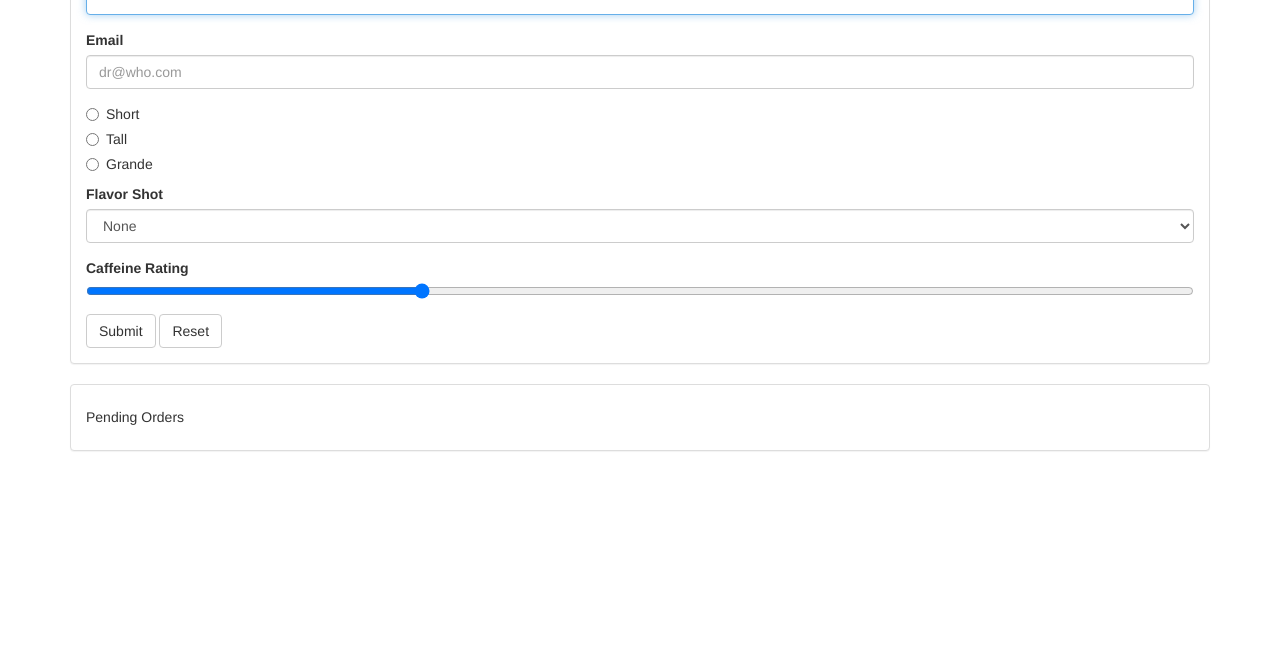
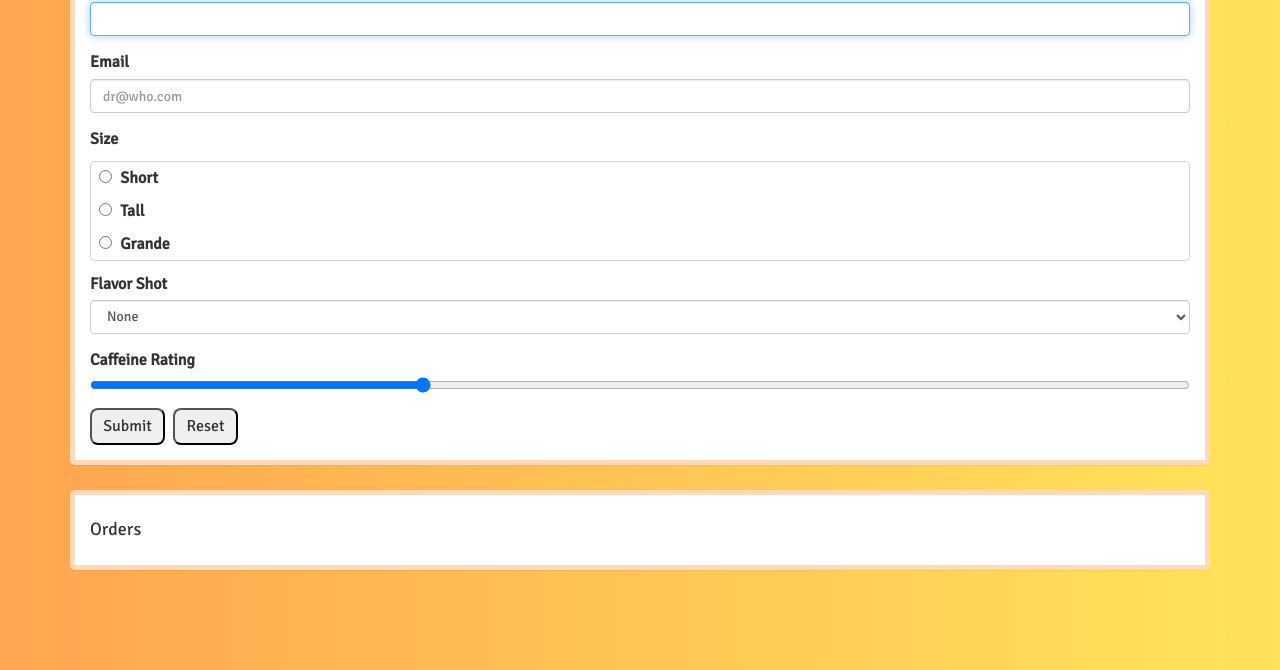
Before and after one commit to running-on-sunshine/coffeeOrder, a plain HTML site: page index.html in a window 1280 px wide. Shown: the part 130-800 px from the top of the page. Drawn offline with nearby package versions, Linux system fonts and the light colour scheme; no server answers.

Commit message:
Reorganized form layout and styling

```diff
--- a/index.html
+++ b/index.html
@@ -2,8 +2,9 @@
 <html>
   <head>
     <meta charset="utf-8"/>
-    <title>coffeerun</title>
+    <title>coffeeRun</title>
     <link rel="stylesheet" href="https://cdnjs.cloudflare.com/ajax/libs/twitter-bootstrap/3.3.7/css/bootstrap.min.css"/>
+    <link href="https://fonts.googleapis.com/css?family=Pacifico|Signika" rel="stylesheet">
     <link rel="stylesheet" href="stylesheets/styles.css"/>
   </head>
   <body class="container">
@@ -11,9 +12,9 @@
       <h1>CoffeeRun</h1>
     </header>
     <section>
-      <div class="panel panel-default">
+      <div class="panel">
         <div class="panel-body">
-          <form class="coffeeOrderForm">
+          <form class="coffee-order-form">
             <div class="form-group">
               <label for="coffeeOrder">Coffee Order</label>
               <input class="form-control coffeeOrder" name="coffee" autofocus>
@@ -22,27 +23,26 @@
               <label for="emailInput">Email</label>
               <input class="form-control emailInput" type="email" name="emailAddress" value="" placeholder="dr@who.com">
             </div>
-            <div class="radio">
-              <label>
-                <input type="radio" name="size" value="short">
-                Short
-              </label>
-            </div>
-            <div class="radio">
-              <label>
-                <input type="radio" name="size" value="tall">
-                Tall
-              </label>
-            </div>
-            <div class="radio">
-              <label>
-                <input type="radio" name="size" value="grande">
-                Grande
-              </label>
+            <div class-="form-group">
+              <label for="size">Size</label>
+              <div class="size">
+                <p>
+                  <input type="radio" name="size" value="short">
+                  <label for="size_short"> Short</label>
+                </p>
+                <p>
+                  <input type="radio" name="size" value="tall">
+                  <label for="size_tall"> Tall</label>
+                </p>
+                <p>
+                  <input type="radio" name="size" value="grande">
+                  <label for"size_grande"> Grande</label>
+                </p>
+              </div>
             </div>
             <div class="form-group">
               <label for="flavorShot">Flavor Shot</label>
-              <select class="form-control flavorShot" name="flavor">
+              <select class="form-control flavor" name="flavor">
                 <option value="none">None</option>
                 <option value="caramel">Caramel</option>
                 <option value="almond">Almond</option>
@@ -53,19 +53,16 @@
               <label for="strengthLevel">Caffeine Rating</label>
               <input name="strength" type="range" value="30">
             </div>
-            <button type="submit" class="btn btn-default">Submit</button>
-            <button type="reset" class="btn btn-default">Reset</button>
+            <button type="submit" class="button">Submit</button>
+            <button type="reset" class="button">Reset</button>
           </form>
         </div>
       </div>
     </section>
-    <div class="panel panel-default">
+    <div class="panel">
         <div class="panel-body">
-          <div class="orderList">
-            <h5>Pending Orders</h5>
-            <div class="incomingOrders">
-            </div>
-          <div>
+          <h4>Orders</h4>
+          <div class="orders-list"></div>
         </div>
     </div>
     <script src="https://code.jquery.com/jquery-3.2.1.min.js"></script>
--- a/scripts/main.js
+++ b/scripts/main.js
@@ -1,5 +1,5 @@
-var coffeeOrderForm = document.querySelector('.coffeeOrderForm');
-var incomingOrders = document.querySelector('.incomingOrders');
+var coffeeOrderForm = document.querySelector('.coffee-order-form');
+var ordersList = document.querySelector('.orders-list');
 var orders = [];
 var url = 'https://dc-coffeerun.herokuapp.com/api/coffeeorders';
 
@@ -46,7 +46,7 @@ var clearDisplay = function () {
 var displayOrders = function () {
     clearDisplay();
     orders.forEach(function (order) {
-        incomingOrders.appendChild(ordersSummaryContainer(order));
+        ordersList.appendChild(ordersSummaryContainer(order));
     })
 };
 
@@ -66,7 +66,7 @@ var buildButton = function (order) {
 
     var completeButton = document.createElement('button');
     completeButton.setAttribute('type', 'submit');
-    completeButton.classList.add('complete-button')
+    completeButton.classList.add('complete-button');
     completeButton.textContent = 'Order Completed!';
     completeButton.addEventListener('click', function(){
         this.parentElement.parentElement.classList.add('order-completed');
--- a/stylesheets/styles.css
+++ b/stylesheets/styles.css
@@ -1,23 +1,71 @@
-/* .customerOrder {
-    display: flex;
-    justify-content: space-between;
-} */
+html, body {
+    width: 100%;
+    height: 100%;
+    font-size: 10px;
+    background: #ffe259;  /* fallback for old browsers */
+    background: -webkit-linear-gradient(to right, #ffa751, #ffe259);  /* Chrome 10-25, Safari 5.1-6 */
+    background: linear-gradient(to right, #ffa751, #ffe259); /* W3C, IE 10+/ Edge, Firefox 16+, Chrome 26+, Opera 12+, Safari 7+ */
+    font-family: 'Signika', sans-serif;
+}
 
-.incomingOrders {
+h1 {
+    font-family: 'Pacifico', cursive;
+}
+
+.panel {
+    margin: 2.5em 0;
+    border-radius: 0.5em;
+    border: 0.5em solid peachpuff;
+}
+
+.coffee-order-form {
+    font-size: 1.6em;
+}
+
+.size {
+    border: 0.1em solid lightgray;
+    border-radius: 0.3em;
+    margin: 0.3em 0 0.7em;
+}
+
+input[type=radio] {
+    margin: 0.5em 0.3em 0 0.5em;
+}
+
+p {
+    margin: 0;
+}
+.button {
+    padding: 0.3em 0.7em;
+    border-radius: 0.5em;
+    margin: 0 0.3em 0 0;
+    outline: none;
+}
+
+.orders-list {
     display: flex;
     flex-direction: column;
 }
 
 .orders-container {
     display: flex;
-    flex-direction: row;
     justify-content: space-between;
-    padding-top: 5px;
-    padding-bottom: 5px;
-    border: 1px solid gray;
+    align-items: center;
+    font-size: 1.4em;
+    padding: 1em;
+    border-radius: 0.3em;
+    border: 0.3em solid darkseagreen;
+    margin: 0.1em;
+}
 
-    /* Styling for now until we figure out how to style this better */
-    padding-left: 10px;
+.complete-button {
+    padding: 0.5em;
+    border-radius: 0.5em;
+}
+
+.button:hover, .complete-button:hover {
+    border: 0.2em solid gold;
+    background-color: rgb(255, 182, 153);
 }
 
 .order-completed {
```
